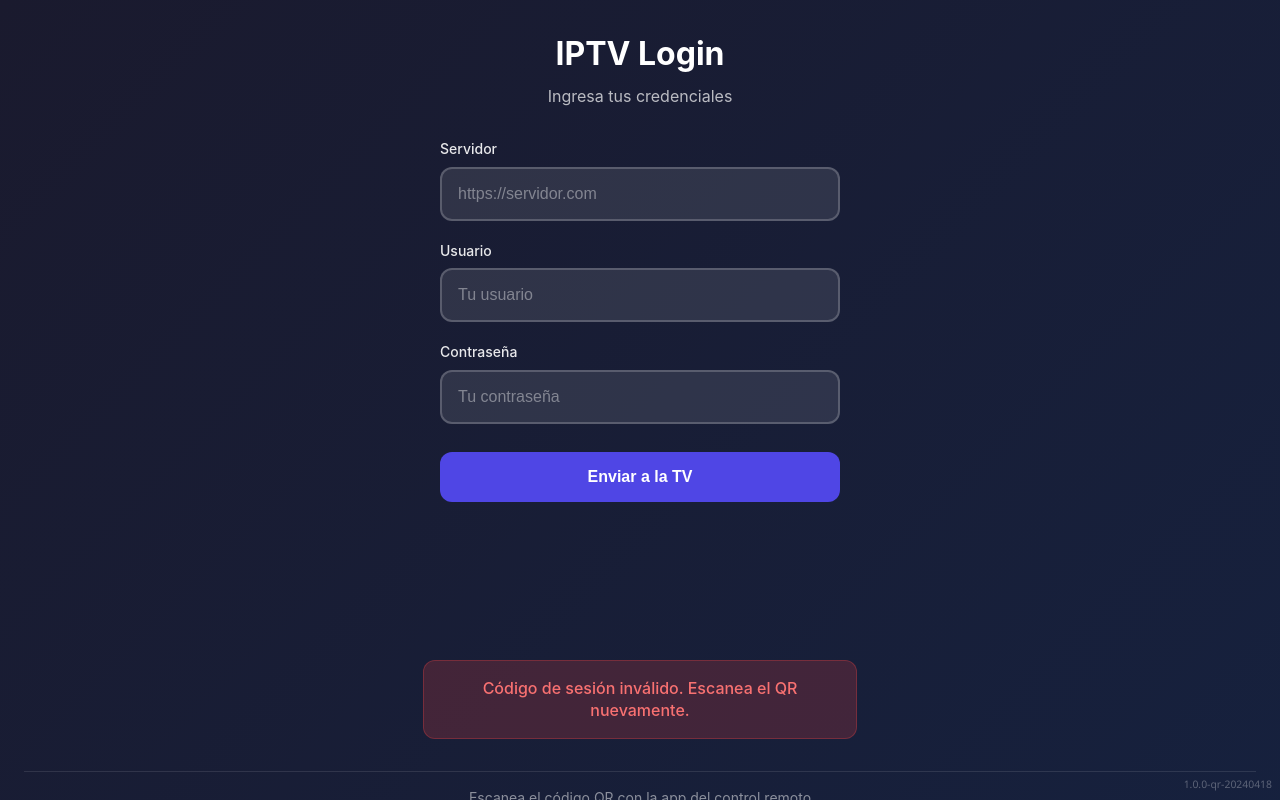
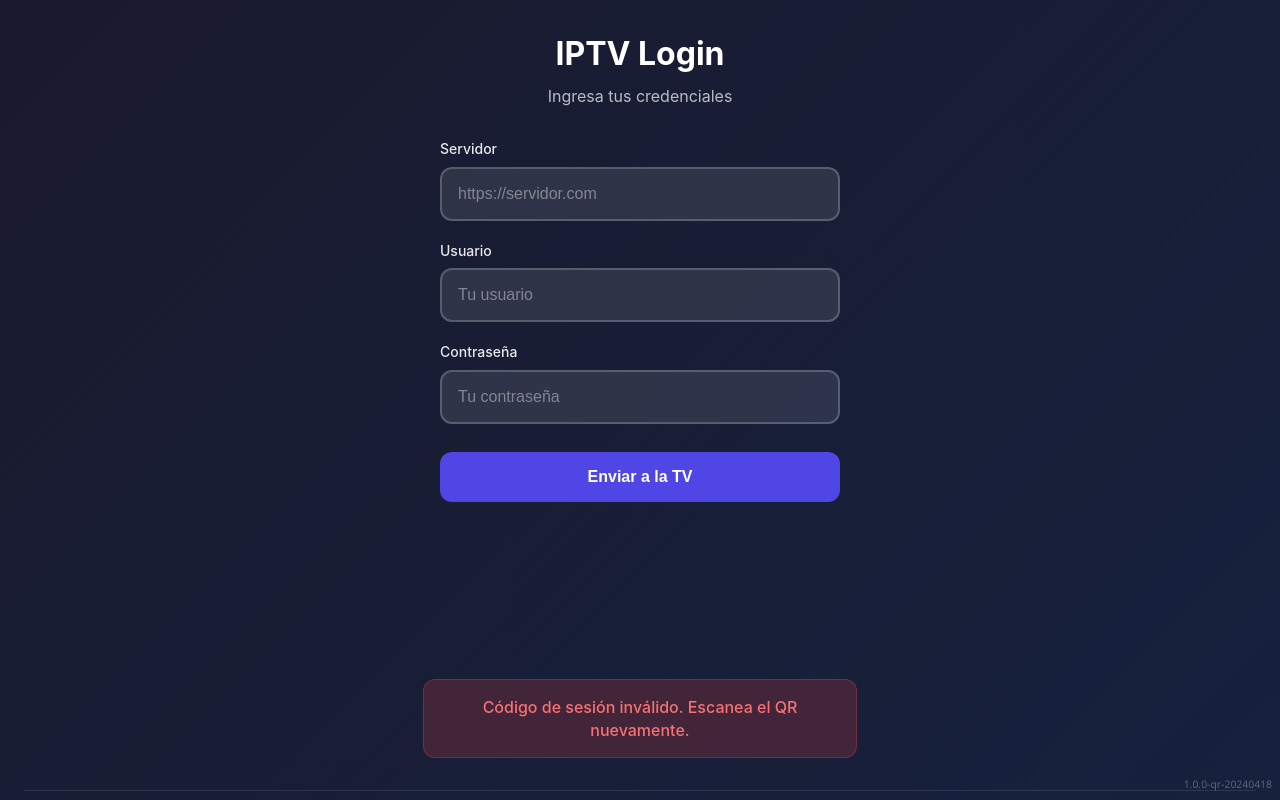
Before and after one commit to PINNCODE/flat-player, an Angular app: page /#/qr-login in a window 1280 px wide. Built offline with nearby package versions, Linux system fonts and the light colour scheme.

Commit message:
fix(qr-login): remove misleading instruction text

```diff
--- a/src/app/presentation/pages/qr-login/qr-login.html
+++ b/src/app/presentation/pages/qr-login/qr-login.html
@@ -74,7 +74,6 @@
   }
 
   <footer class="qr-login-footer">
-    <p>Escanea el código QR con la app del control remoto</p>
     <p class="version">v20240418</p>
   </footer>
 </div>
```
